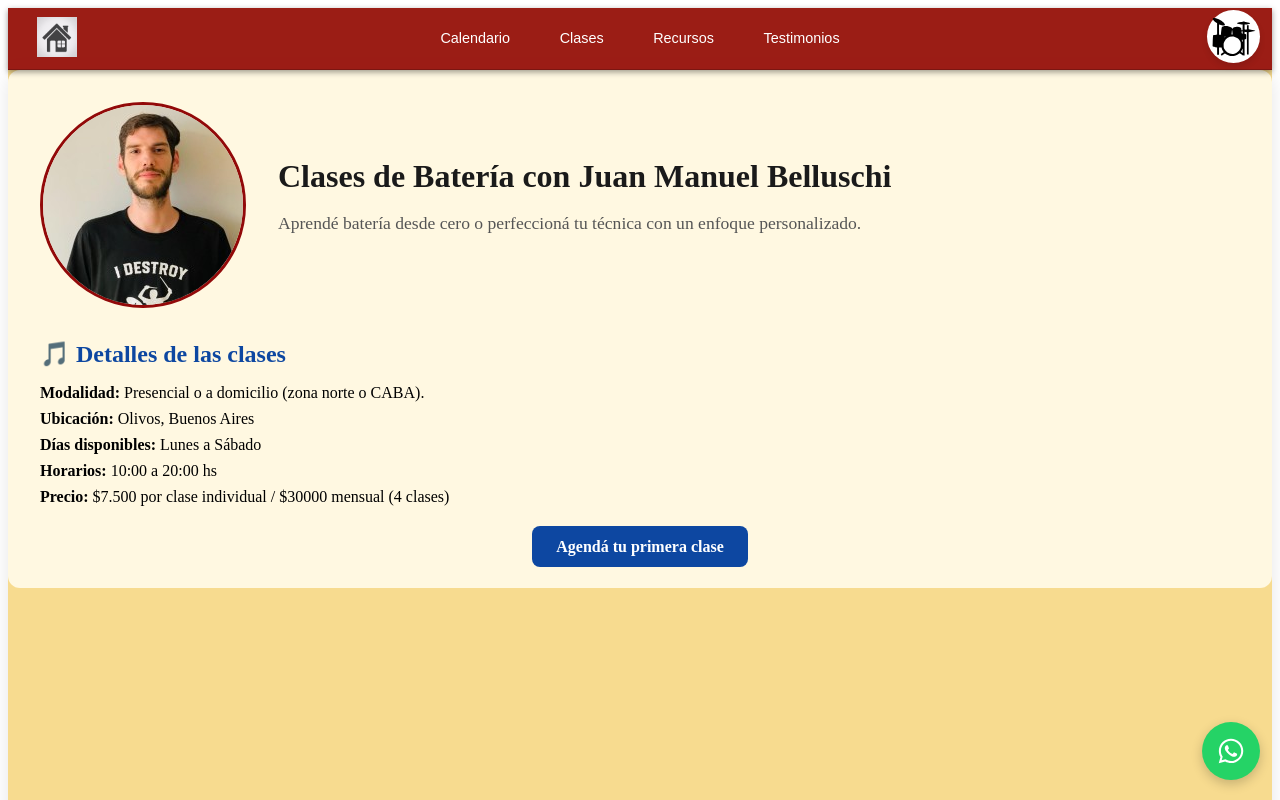
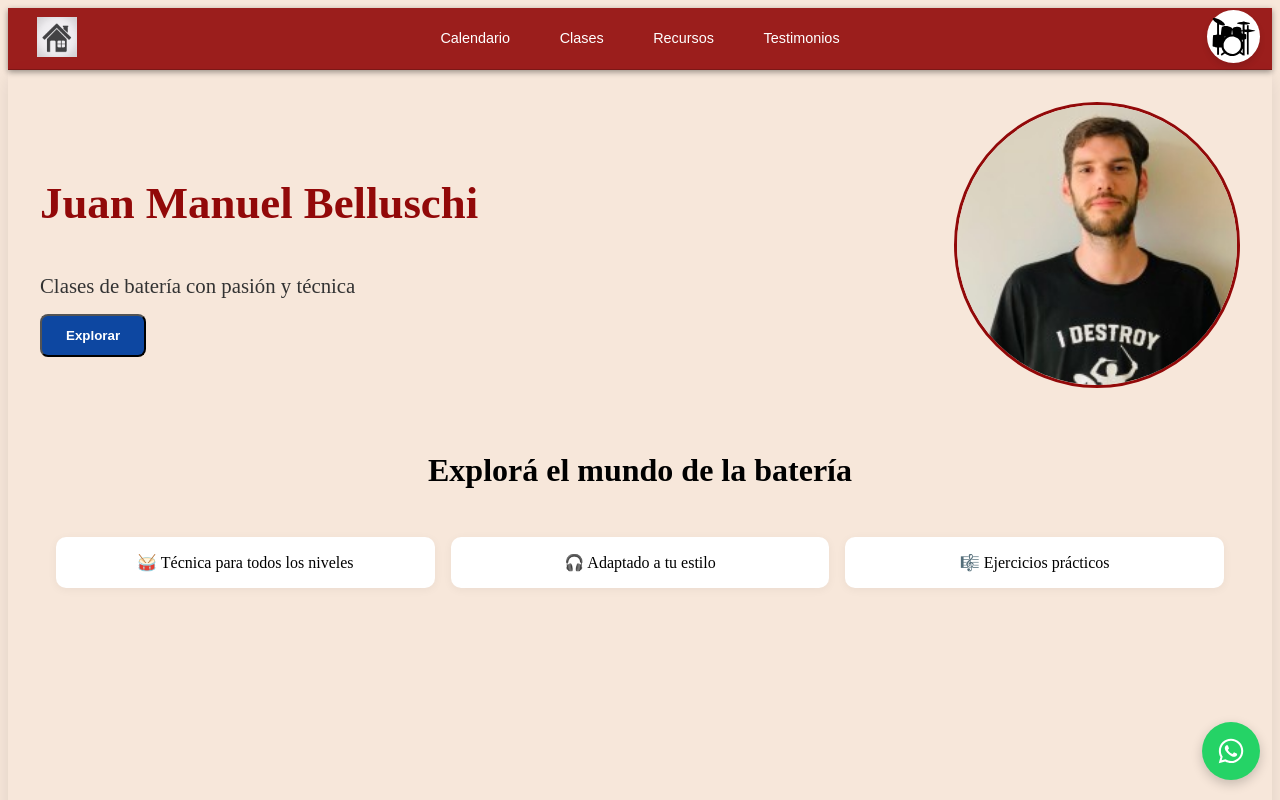
Before and after one commit to Ferk94/Portfolio-Juanma, a Next.js app: page / in a window 1280 px wide. Shown: the top 800 px of the page. Built offline with nearby package versions, Linux system fonts and the light colour scheme.

Commit message:
feat: landingPage funcional

```diff
--- a/package.json
+++ b/package.json
@@ -14,7 +14,10 @@
     "react": "^19.0.0",
     "react-calendar": "^5.1.0",
     "react-dom": "^19.0.0",
-    "react-icons": "^5.5.0"
+    "react-icons": "^5.5.0",
+    "react-tsparticles": "^2.12.2",
+    "tsparticles": "^3.8.1",
+    "tsparticles-engine": "^2.12.0"
   },
   "devDependencies": {
     "@eslint/eslintrc": "^3",
--- a/src/app/components/professor/Classes.jsx
+++ b/src/app/components/professor/Classes.jsx
@@ -1,27 +1,42 @@
-import styles from "./Classes.module.css";
+import styles from './Classes.module.css';
+import Image from 'next/image';
 
 export default function Classes() {
   return (
     <section className={styles.container}>
-      <h2>Clases de Batería</h2>
+      <div className={styles.header}>
+        <Image
+          src="/perfilProfessor.jpeg" // reemplazar con tu imagen
+          alt="Profesor de batería"
+          width={200}
+          height={200}
+          className={styles.profileImage}
+        />
+        <div className={styles.textInfo}>
+          <h1>Clases de Batería con Juan Manuel Belluschi</h1>
+          <p>Aprendé batería desde cero o perfeccioná tu técnica con un enfoque personalizado.</p>
+        </div>
+      </div>
 
-      <p>
-        Ofrezco clases personalizadas de batería para todos los niveles. Las clases están
-        disponibles de <strong>lunes a domingo</strong>, con <strong>horarios a convenir</strong>.
-      </p>
+      <div className={styles.classDetails}>
+        <h2>Detalles de las clases</h2>
+        <ul>
+          <li><strong>Modalidad:</strong> Presencial</li>
+          <li><strong>Ubicación:</strong> Olivos, Buenos Aires</li>
+          <li><strong>Días disponibles:</strong> Lunes a Viernes</li>
+          <li><strong>Horarios:</strong> 11:00 a 20:00 hs</li>
+          <li><strong>Precio:</strong> $12.000 por clase individual / $45000 mensual (4 clases)</li>
+        </ul>
+      </div>
 
-      <ul className={styles.schedule}>
-        <li><strong>Lunes a Viernes:</strong> 10:00 - 20:00 hs</li>
-        <li><strong>Sábados y Domingos:</strong> 11:00 - 18:00 hs</li>
-      </ul>
-
-      <div className={styles.videoContainer}>
-        <iframe
-          src="https://www.youtube.com/embed/dQw4w9WgXcQ"
-          title="Video ilustrativo"
-          frameBorder="0"
-          allowFullScreen
-        ></iframe>
+      <div className={styles.cta}>
+        <a
+         href="https://wa.me/5491128778436" // ← reemplazá por el número real
+         target="_blank"
+         rel="noopener noreferrer"
+         className={styles.ctaButton}>
+          Agendá tu primera clase
+        </a>
       </div>
     </section>
   );
--- a/src/app/components/professor/Classes.module.css
+++ b/src/app/components/professor/Classes.module.css
@@ -1,45 +1,70 @@
 .container {
+  display:flex;
+  flex-direction: column;
+  align-items: center;
+  justify-content: center;
   padding: 2rem;
-  /* background-color: #fafafa; */
-  border-radius: 8px;
-  box-shadow: 0 0 10px rgba(0, 0, 0, 0.1);
+  background-color: #f7e7da;
+  border-radius: 12px;
 }
 
-.container h2 {
-  margin-bottom: 1rem;
-  font-size: 1.8rem;
-  color: #222;
-}
-
-.container p {
-  font-size: 1rem;
-  margin-bottom: 1rem;
-  color: #444;
-}
-
-.schedule {
-  list-style: none;
-  padding-left: 0;
+.header {
+  display: flex;
+  align-items: center;
+  gap: 2rem;
   margin-bottom: 2rem;
 }
 
-.schedule li {
+.profileImage {
+  border-radius: 50%;
+  border: 3px solid #920909;
+  box-shadow: 0 2px 6px rgba(0,0,0,0.15);
+}
+
+.textInfo h1 {
+  margin: 0;
+  font-size: 2rem;
+  color: #1a1a1a;
+}
+
+.textInfo p {
+  font-size: 1.1rem;
+  color: #333;
+}
+
+.classDetails h2 {
+  padding-bottom: 0.5rem;
+  /* color: #0d47a1; */
+  border-bottom: 2px solid #920909;
+}
+
+.classDetails ul {
+  list-style: none;
+  padding: 0;
+}
+
+.classDetails li {
   margin-bottom: 0.5rem;
   font-size: 1rem;
+  border-bottom: 1px solid #920909;;
+  color: #444
 }
 
-.videoContainer {
-  position: relative;
-  padding-bottom: 56.25%; /* 16:9 aspect ratio */
-  height: 0;
-  overflow: hidden;
+.cta {
+  margin-top: 2rem;
+  text-align: center;
 }
 
-.videoContainer iframe {
-  position: absolute;
-  top: 0;
-  left: 0;
-  width: 100%;
-  height: 100%;
-  border-radius: 6px;
+.ctaButton {
+  background-color: #920909;
+  color: white;
+  padding: 0.75rem 1.5rem;
+  text-decoration: none;
+  border-radius: 12px;
+  font-weight: bold;
+  transition: background 0.3s ease;
 }
+
+.ctaButton:hover {
+  background-color: #cf2323;
+}
--- a/src/app/components/professor/LandingPageProfessor.module.css
+++ b/src/app/components/professor/LandingPageProfessor.module.css
@@ -1,50 +1,30 @@
-.container {
+.landingContainer {
+  background-color: #f7e7da;
   padding: 2rem;
-  background-color: #fff8e1;
-  border-radius: 12px;
 }
 
-.header {
+.hero {
   display: flex;
+  justify-content: space-between;
   align-items: center;
+  flex-wrap: wrap;
   gap: 2rem;
-  margin-bottom: 2rem;
 }
 
-.profileImage {
+.text h1 {
+  font-size: 2.8rem;
+  color: #920909;
+}
+
+.text p {
+  font-size: 1.3rem;
+  color: #333;
+  margin-bottom: 1rem;
+}
+
+.heroImage {
   border-radius: 50%;
   border: 3px solid #920909;
-}
-
-.textInfo h1 {
-  margin: 0;
-  font-size: 2rem;
-  color: #1a1a1a;
-}
-
-.textInfo p {
-  font-size: 1.1rem;
-  color: #555;
-}
-
-.classDetails h2 {
-  margin-bottom: 1rem;
-  color: #0d47a1;
-}
-
-.classDetails ul {
-  list-style: none;
-  padding: 0;
-}
-
-.classDetails li {
-  margin-bottom: 0.5rem;
-  font-size: 1rem;
-}
-
-.cta {
-  margin-top: 2rem;
-  text-align: center;
 }
 
 .ctaButton {
@@ -52,11 +32,36 @@
   color: white;
   padding: 0.75rem 1.5rem;
   border-radius: 8px;
-  text-decoration: none;
   font-weight: bold;
+  cursor: pointer;
   transition: background 0.3s ease;
 }
 
 .ctaButton:hover {
   background-color: #1565c0;
 }
+
+.explorar {
+  margin-top: 4rem;
+  text-align: center;
+}
+
+.explorar h2 {
+  font-size: 2rem;
+  margin-bottom: 2rem;
+}
+
+.benefitGrid {
+  display: grid;
+  grid-template-columns: repeat(auto-fit, minmax(200px, 1fr));
+  gap: 1rem;
+  padding: 1rem;
+}
+
+.benefitCard {
+  background-color: white;
+  padding: 1rem;
+  border-radius: 10px;
+  font-size: 1rem;
+  box-shadow: 0 2px 10px rgba(0, 0, 0, 0.05);
+}
--- a/src/app/components/professor/LandingPageProfessor.tsx
+++ b/src/app/components/professor/LandingPageProfessor.tsx
@@ -1,39 +1,80 @@
-import styles from './LandingPageProfessor.module.css';
-import Image from 'next/image';
+"use client";
+
+import Image from "next/image";
+import { motion } from "framer-motion";
+import styles from "./LandingPageProfessor.module.css";
+import { useRef } from "react";
+import ParticlesBackground from "./animations/ParticlesBackground"; // ruta según tu estructura
 
 export default function LandingPageProfessor() {
+  const exploreRef = useRef<HTMLElement>(null);
+
+  const handleExploreClick = () => {
+    exploreRef.current?.scrollIntoView({ behavior: "smooth" });
+  };
+
   return (
-    <section className={styles.container}>
-      <div className={styles.header}>
+    <>
+  <ParticlesBackground />
+  <section className={styles.landingContainer}>
+    {/* el resto del contenido */}
+      {/* HERO animado */}
+      <motion.div
+        className={styles.hero}
+        initial={{ opacity: 0, y: 30 }}
+        animate={{ opacity: 1, y: 0 }}
+        transition={{ duration: 1 }}
+      >
+        <div className={styles.text}>
+          <h1>Juan Manuel Belluschi</h1>
+          <p>Clases de batería con pasión y técnica</p>
+          <button onClick={handleExploreClick} className={styles.ctaButton}>
+            Explorar
+          </button>
+        </div>
         <Image
-          src="/perfilProfessor.jpeg" // reemplazar con tu imagen
+          src="/perfilProfessor.jpeg"
           alt="Profesor de batería"
-          width={200}
-          height={200}
-          className={styles.profileImage}
+          width={280}
+          height={280}
+          className={styles.heroImage}
         />
-        <div className={styles.textInfo}>
-          <h1>Clases de Batería con Juan Manuel Belluschi</h1>
-          <p>Aprendé batería desde cero o perfeccioná tu técnica con un enfoque personalizado.</p>
+      </motion.div>
+
+      {/* SECCIÓN EXPLORAR */}
+      <section ref={exploreRef} className={styles.explorar}>
+        <motion.h2
+          initial={{ opacity: 0, y: 20 }}
+          whileInView={{ opacity: 1, y: 0 }}
+          transition={{ duration: 0.8 }}
+        >
+          Explorá el mundo de la batería
+        </motion.h2>
+
+        <div className={styles.benefitGrid}>
+          <motion.div
+            className={styles.benefitCard}
+            whileHover={{ scale: 1.05 }}
+          >
+            🥁 Técnica para todos los niveles
+          </motion.div>
+          <motion.div
+            className={styles.benefitCard}
+            whileHover={{ scale: 1.05 }}
+          >
+            🎧 Adaptado a tu estilo
+          </motion.div>
+          <motion.div
+            className={styles.benefitCard}
+            whileHover={{ scale: 1.05 }}
+          >
+            🎼 Ejercicios prácticos
+          </motion.div>
         </div>
-      </div>
+      </section>
+  </section>
+</>
 
-      <div className={styles.classDetails}>
-        <h2>🎵 Detalles de las clases</h2>
-        <ul>
-          <li><strong>Modalidad:</strong> Presencial o a domicilio (zona norte o CABA).</li>
-          <li><strong>Ubicación:</strong> Olivos, Buenos Aires</li>
-          <li><strong>Días disponibles:</strong> Lunes a Sábado</li>
-          <li><strong>Horarios:</strong> 10:00 a 20:00 hs</li>
-          <li><strong>Precio:</strong> $7.500 por clase individual / $30000 mensual (4 clases)</li>
-        </ul>
-      </div>
 
-      <div className={styles.cta}>
-        <a href="#contacto" className={styles.ctaButton}>
-          Agendá tu primera clase
-        </a>
-      </div>
-    </section>
   );
 }
--- a/src/app/components/professor/ProfessorView.module.css
+++ b/src/app/components/professor/ProfessorView.module.css
@@ -2,7 +2,7 @@
   /* display: flex;
   flex-direction: column; */
   min-height: 100vh;
-  background-color:#f7db8f;
+  background-color:#f7e7da;
 }
 
 .content {
--- a/src/app/components/professor/Resources.module.css
+++ b/src/app/components/professor/Resources.module.css
@@ -4,7 +4,7 @@
   align-items: center;
   flex-direction: column;
   padding-bottom: 4rem;
-  background-color: #f7db8f;
+  /* background-color: #f7db8f; */
   min-height: 80vh;
 }
 
--- /dev/null
+++ b/src/app/components/professor/animations/ParticlesBackground.tsx
@@ -0,0 +1,29 @@
+"use client";
+
+import Particles from "react-tsparticles";
+import type { ISourceOptions } from "tsparticles-engine";
+
+export default function ParticlesBackground() {
+  const options: ISourceOptions = {
+    fullScreen: {
+      enable: true,
+      zIndex: -1, // Importante
+    },
+    background: {
+      color: { value: "#f7e7da" },
+    },
+    particles: {
+      number: { value: 40 },
+      size: { value: 3 },
+      move: { enable: true, speed: 1 },
+      opacity: { value: 0.5 },
+      links: {
+        enable: true,
+        color: "#920909",
+        distance: 150,
+      },
+    },
+  };
+
+  return <Particles id="tsparticles" options={options} />;
+}
```
Also changed, not shown: src/app/globals.css (+9 -0 lines), public/professorColors.txt, 1 other file (tests, documents, lock files or other folders).
